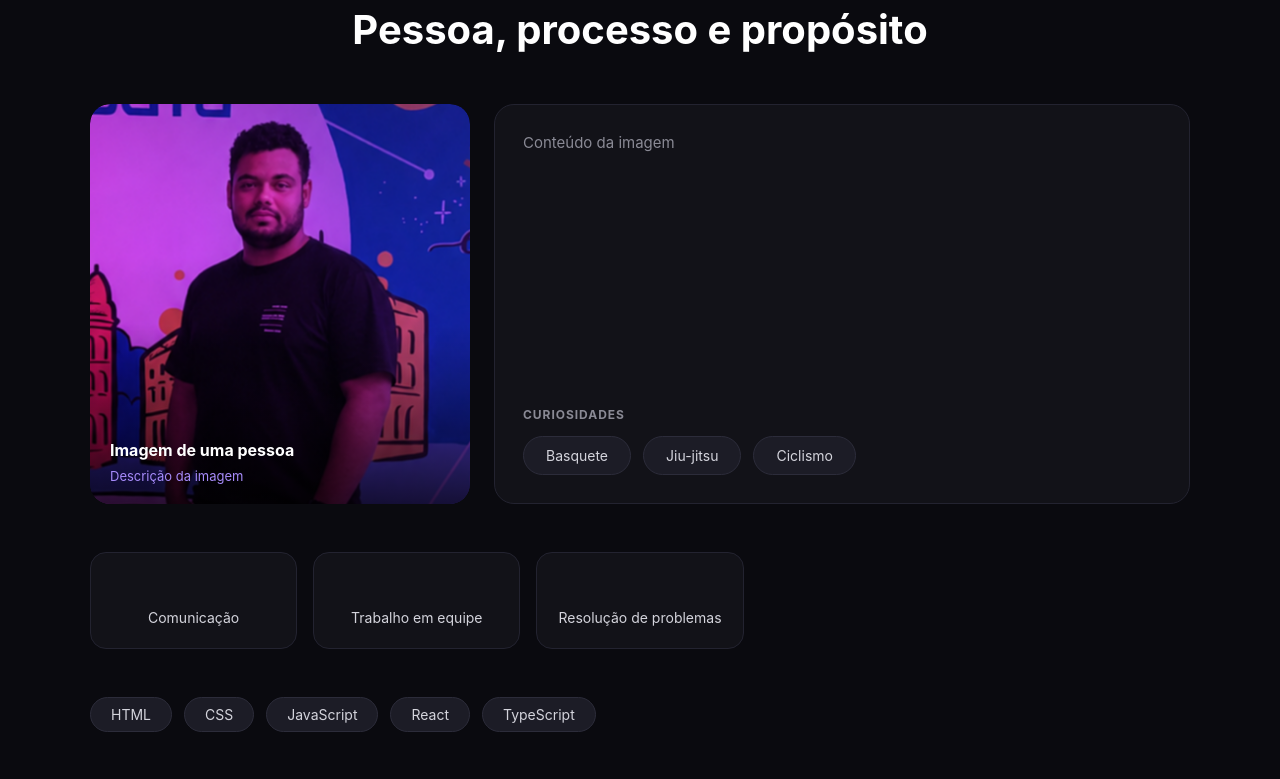
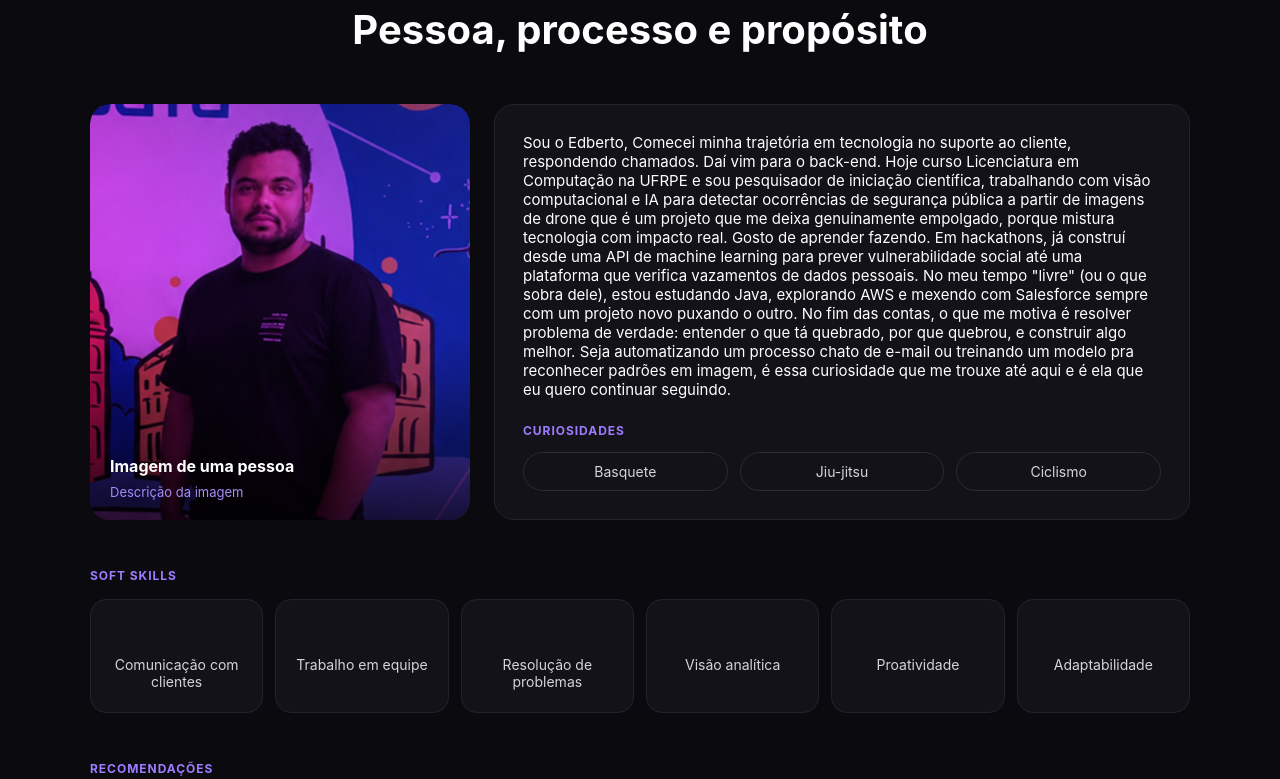
Before and after one commit to EdbertoSantos/Edberto-Santos-Portifolio, a React (Vite) app: page / in a window 1280 px wide. Shown: the part 860-1639 px from the top of the page. Built offline with nearby package versions, Linux system fonts and the light colour scheme.

Commit message:
feat: Correções

```diff
--- a/src/components/ExperienciaCard/ExperienciaCard.css
+++ b/src/components/ExperienciaCard/ExperienciaCard.css
@@ -17,7 +17,7 @@
     width: calc(50% - 40px);
     padding: 24px;
     border-radius: 16px;
-    background: #14121f;
+    background: #07060F;
     border: 1px solid rgba(255, 255, 255, 0.08);
 }
 
@@ -46,7 +46,7 @@
     align-items: center;
     gap: 6px;
     font-size: 12px;
-    color: #a29cb3;
+    color: #8b5cf6;
 }
 
 .experiencia-card__modalidade {
--- a/src/components/HeaderNav/HeaderNav.tsx
+++ b/src/components/HeaderNav/HeaderNav.tsx
@@ -35,7 +35,7 @@ function HeaderNav() {
     <header className="header">
 
       <div className="header__logo">
-        JS
+        ES
       </div>
 
       <nav className="header__nav">
--- a/src/section/Contato/Contato.css
+++ b/src/section/Contato/Contato.css
@@ -3,17 +3,6 @@
     overflow: hidden;
     padding: 96px 24px 48px;
     background: #08060d;
-}
-
-.contato__glow {
-    position: absolute;
-    top: -120px;
-    left: 50%;
-    transform: translateX(-50%);
-    width: 700px;
-    height: 400px;
-    background: radial-gradient(closest-side, rgba(124, 92, 255, 0.35), transparent 70%);
-    pointer-events: none;
 }
 
 .contato__content {
@@ -36,7 +25,17 @@
 }
 
 .contato__title-destaque {
-    color: #9d7cff;
+    margin-bottom: 0;
+
+    background: linear-gradient(90deg,
+            #f5f5f8,
+            #6000fa);
+
+    -webkit-background-clip: text;
+    background-clip: text;
+
+    -webkit-text-fill-color: transparent;
+    color: transparent;
 }
 
 .contato__title-branco {
--- a/src/section/Contato/Contato.tsx
+++ b/src/section/Contato/Contato.tsx
@@ -1,12 +1,14 @@
+import FloatingCircles from '../../components/FloatingCircles/FloatingCircles'
 import './Contato.css'
 
-const email = 'email@gmail.com'
+const email = 'Edbertosantos.dev@gmail.com'
 const anoAtual = new Date().getFullYear()
 
 function Contato() {
     return (
         <section className="contato">
-            <div className="contato__glow" />
+
+            <FloatingCircles />
 
             <div className="contato__content">
                 <h2 className="contato__title">
@@ -25,7 +27,7 @@ function Contato() {
                 <div className="contato__redes">
                     <a
                         className="contato__rede-icone"
-                        href="https://github.com/seu-usuario"
+                        href="https://github.com/EdbertoSantos"
                         target="_blank"
                         rel="noreferrer"
                         aria-label="GitHub"
@@ -36,7 +38,7 @@ function Contato() {
                     </a>
                     <a
                         className="contato__rede-icone"
-                        href="https://linkedin.com/in/seu-usuario"
+                        href="https://www.linkedin.com/in/edberto-santos-dev/"
                         target="_blank"
                         rel="noreferrer"
                         aria-label="LinkedIn"
@@ -47,8 +49,7 @@ function Contato() {
                     </a>
                 </div>
 
-                <p className="contato__usernames">@seu-usuario · github.com/seu-usuario</p>
-                <p className="contato__copyright">© {anoAtual} José Santos. All rights reserved.</p>
+                <p className="contato__copyright">© {anoAtual} José Edberto Santos de França. All rights reserved.</p>
             </div>
         </section>
     )
--- a/src/section/Sobre/Sobre.css
+++ b/src/section/Sobre/Sobre.css
@@ -12,7 +12,8 @@
 }
 
 .sobre__content {
-  max-width: 68.75rem; /* 1100px */
+  max-width: 68.75rem;
+  /* 1100px */
   margin: 0 auto;
   display: flex;
   flex-direction: column;
@@ -59,7 +60,7 @@
 }
 
 /* Container da foto */
-.sobre__img_content > div:first-child {
+.sobre__img_content>div:first-child {
   position: relative;
   border-radius: 1.25rem;
   overflow: hidden;
@@ -76,7 +77,7 @@
 }
 
 /* Nome e localização sobrepostos na imagem (os dois <p> após a img) */
-.sobre__img_content > div:first-child p {
+.sobre__img_content>div:first-child p {
   position: absolute;
   left: 1.25rem;
   right: 1.25rem;
@@ -85,21 +86,21 @@
   z-index: 2;
 }
 
-.sobre__img_content > div:first-child p:nth-of-type(1) {
+.sobre__img_content>div:first-child p:nth-of-type(1) {
   bottom: 2.75rem;
   font-weight: 700;
   font-size: 1rem;
   color: #ffffff;
 }
 
-.sobre__img_content > div:first-child p:nth-of-type(2) {
+.sobre__img_content>div:first-child p:nth-of-type(2) {
   bottom: 1.25rem;
   color: #a78bfa;
   font-size: 0.8125rem;
 }
 
 /* leve degradê para o texto ficar legível sobre a foto */
-.sobre__img_content > div:first-child::after {
+.sobre__img_content>div:first-child::after {
   content: '';
   position: absolute;
   inset: 0;
@@ -120,8 +121,7 @@
   gap: 1.5rem;
 }
 
-.sobre__text_content > p:first-child {
-  color: #8a8a95;
+.sobre__text_content>p:first-child {
   font-size: 0.9375rem;
   margin: 0;
 }
@@ -132,52 +132,51 @@
   gap: 0.875rem;
 }
 
-.sobre__text > p {
+.sobre__text>p {
   margin: 0;
   font-size: 0.75rem;
   font-weight: 700;
   letter-spacing: 0.08em;
   text-transform: uppercase;
-  color: #8a8a95;
+  color: #9d7cff;
 }
 
 .sobre__text ul {
   list-style: none;
-  display: flex;
-  flex-wrap: wrap;
+  display: grid;
+  grid-template-columns: repeat(3, 1fr);
+  gap: 12px;
+}
+
+.sobre__text li {
+  background-color: #121218;
+  border: 1px solid #2c2c3a;
+  border-radius: 999px;
+  padding: 0.625rem 1.375rem;
+  font-size: 0.875rem;
+  color: #d4d4dc;
+  text-align: center;
+}
+
+/* ---------- Soft Skills ---------- */
+
+.sobre__SoftSkills>ul {
+  list-style: none;
+  display: grid;
+  grid-template-columns: repeat(6, 1fr);
   gap: 0.75rem;
   margin: 0;
   padding: 0;
 }
 
-.sobre__text li {
-  background-color: #1c1c26;
-  border: 1px solid #2c2c3a;
-  border-radius: 999px;
-  padding: 0.625rem 1.375rem;
-  font-size: 0.875rem;
-  color: #d4d4dc;
-}
-
-/* ---------- Soft Skills ---------- */
-
-.sobre__SoftSkills > ul {
-  list-style: none;
-  display: grid;
-  grid-template-columns: repeat(5, 1fr);
-  gap: 1rem;
-  margin: 0;
-  padding: 0;
-}
-
 @media (max-width: 56.25em) {
-  .sobre__SoftSkills > ul {
+  .sobre__SoftSkills>ul {
     grid-template-columns: repeat(2, 1fr);
   }
 }
 
 @media (max-width: 37.5em) {
-  .sobre__SoftSkills > ul {
+  .sobre__SoftSkills>ul {
     grid-template-columns: 1fr;
     gap: 0.75rem;
   }
@@ -216,19 +215,19 @@
 }
 
 /* título "SOFT SKILLS" — se adicionar um <h2>/<p> antes da <ul>, estilize assim: */
-.sobre__SoftSkills > p,
-.sobre__SoftSkills > h2 {
+.sobre__SoftSkills>p,
+.sobre__SoftSkills>h2 {
   font-size: 0.75rem;
   font-weight: 700;
   letter-spacing: 0.08em;
   text-transform: uppercase;
-  color: #8a8a95;
+  color: #9d7cff;
   margin: 0 0 1rem;
 }
 
 /* ---------- Hard Skills (não está no design, estilo consistente) ---------- */
 
-.sobre__HardSkills > ul {
+.sobre__HardSkills>ul {
   list-style: none;
   display: flex;
   flex-wrap: wrap;
@@ -248,17 +247,17 @@
 
 /* ---------- Recomendações ---------- */
 
-.sobre__recomendation > p,
-.sobre__recomendation > h2 {
+.sobre__recomendation>p,
+.sobre__recomendation>h2 {
   font-size: 0.75rem;
   font-weight: 700;
   letter-spacing: 0.08em;
   text-transform: uppercase;
-  color: #8a8a95;
+  color: #9d7cff;
   margin: 0 0 1rem;
 }
 
-.sobre__recomendation > ul {
+.sobre__recomendation>ul {
   list-style: none;
   display: grid;
   grid-template-columns: repeat(3, 1fr);
@@ -268,7 +267,7 @@
 }
 
 @media (max-width: 56.25em) {
-  .sobre__recomendation > ul {
+  .sobre__recomendation>ul {
     grid-template-columns: 1fr;
   }
 }
--- a/src/section/Sobre/Sobre.tsx
+++ b/src/section/Sobre/Sobre.tsx
@@ -1,11 +1,20 @@
 import './Sobre.css'
+
+const softSkills = [
+  'Comunicação com clientes',
+  'Trabalho em equipe',
+  'Resolução de problemas',
+  'Visão analítica',
+  'Proatividade',
+  'Adaptabilidade',
+]
 
 function Sobre() {
   return (
     <section className="sobre">
-
       <div className="sobre__content">
         <h1 className="sobre__title">Pessoa, processo e propósito</h1>
+
         <div className="sobre__img_content">
           <div>
             <img
@@ -16,8 +25,15 @@ function Sobre() {
             <p>Imagem de uma pessoa</p>
             <p>Descrição da imagem</p>
           </div>
+
           <div className="sobre__text_content">
-            <p>Conteúdo da imagem</p>
+            <p>
+              Sou o Edberto, Comecei minha trajetória em tecnologia no suporte ao cliente, respondendo chamados. Daí vim para o back-end.
+              Hoje curso Licenciatura em Computação na UFRPE e sou pesquisador de iniciação científica, trabalhando com visão computacional e IA para detectar ocorrências de segurança pública a partir de imagens de drone que é um projeto que me deixa genuinamente empolgado, porque mistura tecnologia com impacto real.
+              Gosto de aprender fazendo. Em hackathons, já construí desde uma API de machine learning para prever vulnerabilidade social até uma plataforma que verifica vazamentos de dados pessoais. No meu tempo "livre" (ou o que sobra dele), estou estudando Java, explorando AWS e mexendo com Salesforce sempre com um projeto novo puxando o outro.
+              No fim das contas, o que me motiva é resolver problema de verdade: entender o que tá quebrado, por que quebrou, e construir algo melhor. Seja automatizando um processo chato de e-mail ou treinando um modelo pra reconhecer padrões em imagem, é essa curiosidade que me trouxe até aqui e é ela que eu quero continuar seguindo.
+            </p>
+
             <div className="sobre__text">
               <p>Curiosidades</p>
               <ul>
@@ -28,23 +44,18 @@ function Sobre() {
             </div>
           </div>
         </div>
+
         <div className="sobre__SoftSkills">
+          <p>Soft Skills</p>
           <ul>
-            <li>Comunicação</li>
-            <li>Trabalho em equipe</li>
-            <li>Resolução de problemas</li>
+            {softSkills.map((skill) => (
+              <li key={skill}>{skill}</li>
+            ))}
           </ul>
         </div>
-        <div className="sobre__HardSkills">
-          <ul>
-            <li>HTML</li>
-            <li>CSS</li>
-            <li>JavaScript</li>
-            <li>React</li>
-            <li>TypeScript</li>
-          </ul>
-        </div>
+
         <div className="sobre__recomendation">
+          <p>Recomendações</p>
           <ul>
             <li>
               <p className="sobre__recomendation-quote">"Excelente profissional..."</p>
@@ -70,7 +81,6 @@ function Sobre() {
           </ul>
         </div>
       </div>
-
     </section>
   )
 }
--- a/src/section/Trajetoria/Trajetoria.css
+++ b/src/section/Trajetoria/Trajetoria.css
@@ -12,9 +12,18 @@
 .trajetoria__title {
     font-size: clamp(32px, 5vw, 48px);
     font-weight: 700;
-    color: #ffffff;
     text-align: center;
     margin: 0 0 64px;
+
+    background: linear-gradient(270deg,
+            #f5f5f8,
+            #6000fa);
+
+    -webkit-background-clip: text;
+    background-clip: text;
+
+    -webkit-text-fill-color: transparent;
+    color: transparent;
 }
 
 .trajetoria__title-destaque {
@@ -62,6 +71,8 @@
 
 .trajetoria__bloco-item {
     margin-bottom: 14px;
+    border-left: 3px solid var(--cor-destaque, #8a5cf670);
+    padding-left: 10px;
 }
 
 .trajetoria__bloco-item:last-child {
--- a/src/section/Trajetoria/Trajetoria.tsx
+++ b/src/section/Trajetoria/Trajetoria.tsx
@@ -5,6 +5,18 @@ import './Trajetoria.css'
 const experiencias: Experiencia[] = [
     {
         id: 1,
+        periodo: 'SET 2026 — ATUALMENTE',
+        modalidade: 'Híbrido',
+        cargo: 'Pesquisador em Iniciação Científica',
+        empresa: 'Universidade Federal Rural de Pernambuco (UFRPE) LABORATÓRIO DE PESQUISA Performace Evaluation and Data Analysis Lab (PEDAL)',
+        bullets: [
+            'Desenvolvo modelos de visão computacional em Python para detecção automática de ocorrências de segurança pública a partir de imagens capturadas por drones.',
+            'Integro técnicas de inteligência artificial em ambientes de computação de borda (edge computing), no contexto do projeto de IoT e Computação em Nuvem para Monitoramento de Segurança.',
+            'Pesquiso e implemento arquiteturas de deep learning aplicadas ao reconhecimento de padrões em imagens no plano de trabalho "Detecção automática de ocorrências de segurança pública em imagens".',
+        ],
+    },
+    {
+        id: 2,
         periodo: 'MAI 2025 — MAR 2026',
         modalidade: 'Presencial',
         cargo: 'Auxiliar administrativo Jr.',
@@ -16,7 +28,7 @@ const experiencias: Experiencia[] = [
         ],
     },
     {
-        id: 2,
+        id: 3,
         periodo: 'ABR 2023 — OUT 2023',
         modalidade: 'Híbrido',
         cargo: 'Estagiário Customer Care',
@@ -33,37 +45,75 @@ const formacoes = [
     {
         id: 1,
         curso: 'Licenciatura em Computação',
-        instituicao: 'UFRPE — Recife · 2024 — 2029 (em andamento)',
+        instituicao: 'UFRPE — Recife · 2025 — em andamento (previsão de conclusão em 2029)',
     },
     {
         id: 2,
         curso: 'Análise e Desenvolvimento de Sistemas',
-        instituicao: 'UNINASSAU — Recife · 2023',
+        instituicao: 'UNINASSAU — Recife · 2021 — 2023',
     },
 ]
 
 const certificacoes = [
     {
         id: 1,
-        curso: 'Curso tal',
-        instituicao: '00h — Empresa tal · 2024',
+        curso: 'AWS Cloud Practitioner',
+        instituicao: 'Start+ Rede Cidadã · Mar-Jul 2026',
     },
     {
         id: 2,
-        curso: 'Curso tal',
-        instituicao: '00h — Empresa tal · 2024',
+        curso: 'Red Hat Application Development I: Programming in Java EE',
+        instituicao: 'Red Hat · Nov 2025 - Fev 2026',
+    },
+    {
+        id: 3,
+        curso: 'Engenharia de Qualidade de Software [FAST 2025]',
+        instituicao: 'CESAR School · Set-Dez 2025',
+    },
+    {
+        id: 4,
+        curso: 'Trilha de Desenvolvimento Java',
+        instituicao: 'Capgemini · Em andamento',
+    },
+    {
+        id: 5,
+        curso: 'Cibersegurança',
+        instituicao: 'Start+ Rede Cidadã · Set-Dez 2024',
+    },
+    {
+        id: 6,
+        curso: 'Inteligência Artificial',
+        instituicao: 'Start+ Rede Cidadã · Mai-Set 2024',
+    },
+    {
+        id: 7,
+        curso: 'Trailmix Salesforce (Qualifica Recife)',
+        instituicao: 'Salesforce Trailhead · Em andamento',
     },
 ]
 
-const hardSkills = ['React', 'Node.js', 'TypeScript', 'Python', 'PostgreSQL', 'Git', 'VBA']
-
+const hardSkills = [
+    'Java',
+    'Spring Boot',
+    'Python',
+    'FastAPI',
+    'React',
+    'APIs REST',
+    'JWT',
+    'AWS (EC2, Lambda, S3, CloudWatch)',
+    'PostgreSQL',
+    'MySQL',
+    'Docker',
+    'Git',
+    'JUnit',
+    'VBA',
+    'Visão Computacional',
+]
 function Trajetoria() {
     return (
         <section className="trajetoria">
             <div className="trajetoria__content">
-                <h1 className="trajetoria__title">
-                    <span className="trajetoria__title-destaque">Trajetória</span> profissional
-                </h1>
+                <h1 className="trajetoria__title">Trajetória profissional </h1>
 
                 <div className="trajetoria__timeline">
                     <span className="trajetoria__linha" />
@@ -113,10 +163,7 @@ function Trajetoria() {
 
                 <div className="trajetoria__skills">
                     <h4 className="trajetoria__bloco-titulo">
-                        <svg width="16" height="16" viewBox="0 0 24 24" fill="none" stroke="currentColor" strokeWidth="2">
-                            <path d="M8 6 2 12l6 6M16 6l6 6-6 6" strokeLinecap="round" strokeLinejoin="round" />
-                        </svg>
-                        Hard Skills
+                        {"</>"} Hard Skills
                     </h4>
                     <div className="trajetoria__skills-lista">
                         {hardSkills.map((skill) => (
@@ -127,6 +174,7 @@ function Trajetoria() {
                     </div>
                 </div>
 
+                {/* TODO: Add arquive to download */}
                 <div className="trajetoria__acoes">
                     <a className="trajetoria__botao trajetoria__botao--primario" href="/curriculo.pdf" download>
                         Baixar currículo em Pdf
```
